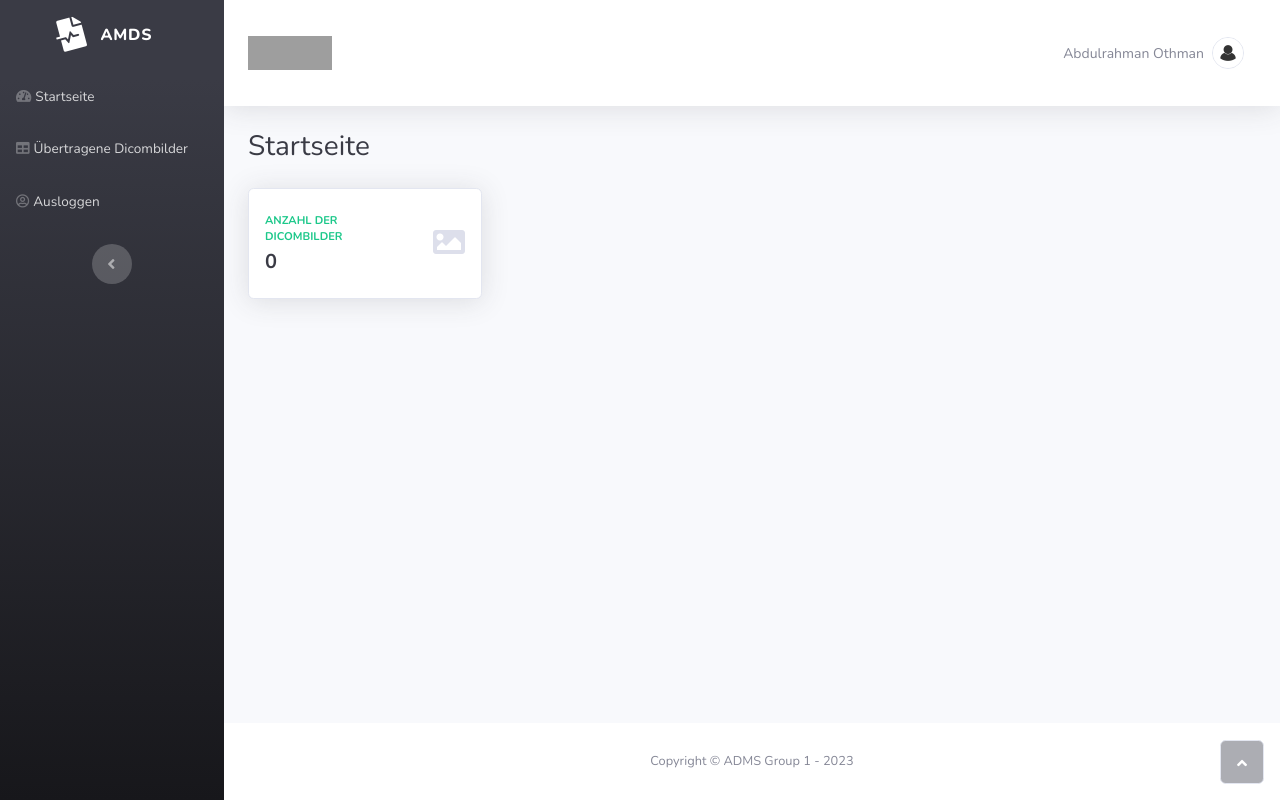
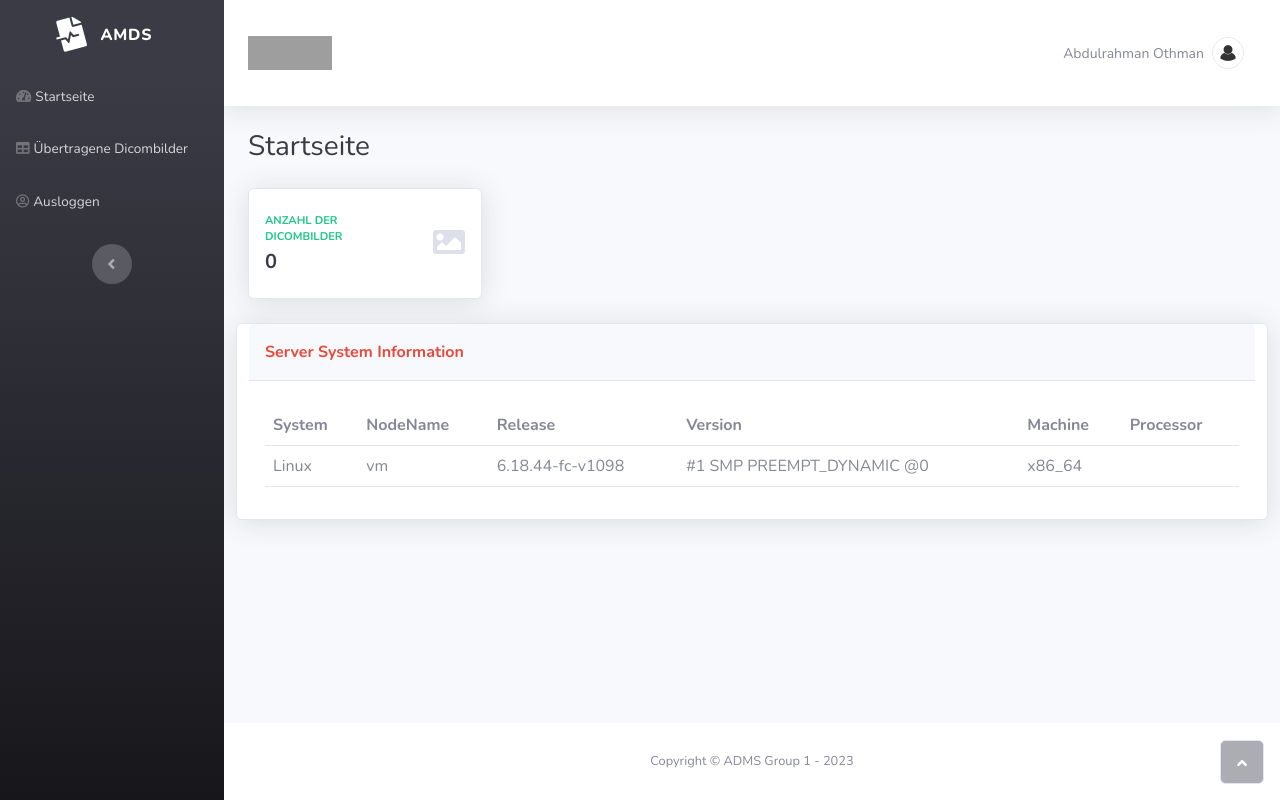
Before and after one commit to OrPh4ns/medical_data_science, a Django app: page / in a window 1280 px wide. Run offline with Django 4.2, Linux system fonts and the light colour scheme; a user stored in the database is signed in; data that the repository does not hold is empty; parts of the project's set-up code (start-up, migrations or seed data) failed here and were passed over; some libraries are stand-ins or nearby versions; grey boxes are pictures that could not be loaded.

Commit message:
added server system information

```diff
--- a/project/Controllers/HomeController.py
+++ b/project/Controllers/HomeController.py
@@ -46,8 +46,18 @@ class HomeController(Core.Controller.Controller):
             # Count the total number of documents in the collection
             documents_count = mdb.collection.count_documents({})
 
+            import platform
+            # Retrieve system information
+            server = {
+                "System": platform.system(),
+                "NodeName": platform.node(),
+                "Release": platform.release(),
+                "Version": platform.version(),
+                "Machine": platform.machine(),
+                "Processor": platform.processor()
+            }
             # Render the home.html template with the documents count and values
-            return render(request, 'home.html', {"documents_count": documents_count, "values":values})
+            return render(request, 'home.html', {"documents_count": documents_count, "values":values, "server":server})
         else:
             # Redirect the user to the login page if not authenticated
             return redirect('/login')
--- a/project/Resources/templates/home.html
+++ b/project/Resources/templates/home.html
@@ -21,5 +21,40 @@
                 </div>
             </div>
         </div>
+
+        <div class="row">
+            <div class="card shadow">
+                <div class="card-header py-3">
+                    <p class="text-danger m-0 fw-bold">Server System Information</p>
+                </div>
+                <div class="card-body">
+                    <div class="table-responsive table mt-2" id="dataTable" role="grid"
+                         aria-describedby="dataTable_info">
+                        <table class="table my-0" id="dataTable">
+                            <thead>
+                            <tr>
+                                <th>System</th>
+                                <th>NodeName</th>
+                                <th>Release</th>
+                                <th>Version</th>
+                                <th>Machine</th>
+                                <th>Processor</th>
+                            </tr>
+                            </thead>
+                            <tbody>
+                            <tr>
+                                <td>{{ server.System }}</td>
+                                <td>{{ server.NodeName }}</td>
+                                <td>{{ server.Release }}</td>
+                                <td>{{ server.Version }}</td>
+                                <td>{{ server.Machine }}</td>
+                                <td>{{ server.Processor }}</td>
+                            </tr>
+                            </tbody>
+                        </table>
+                    </div>
+                </div>
+            </div>
+        </div>
     </div>
 {% endblock %}
```
Also changed, not shown: project/db.sqlite3.
